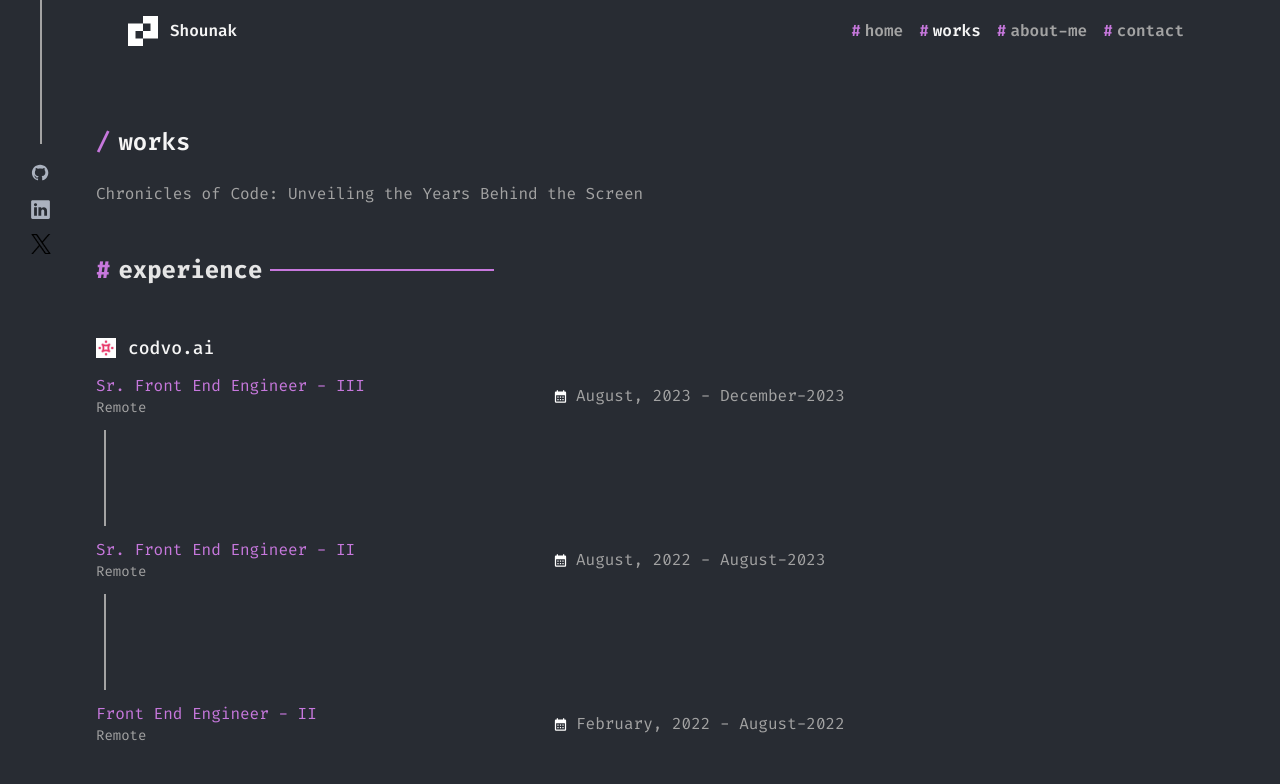
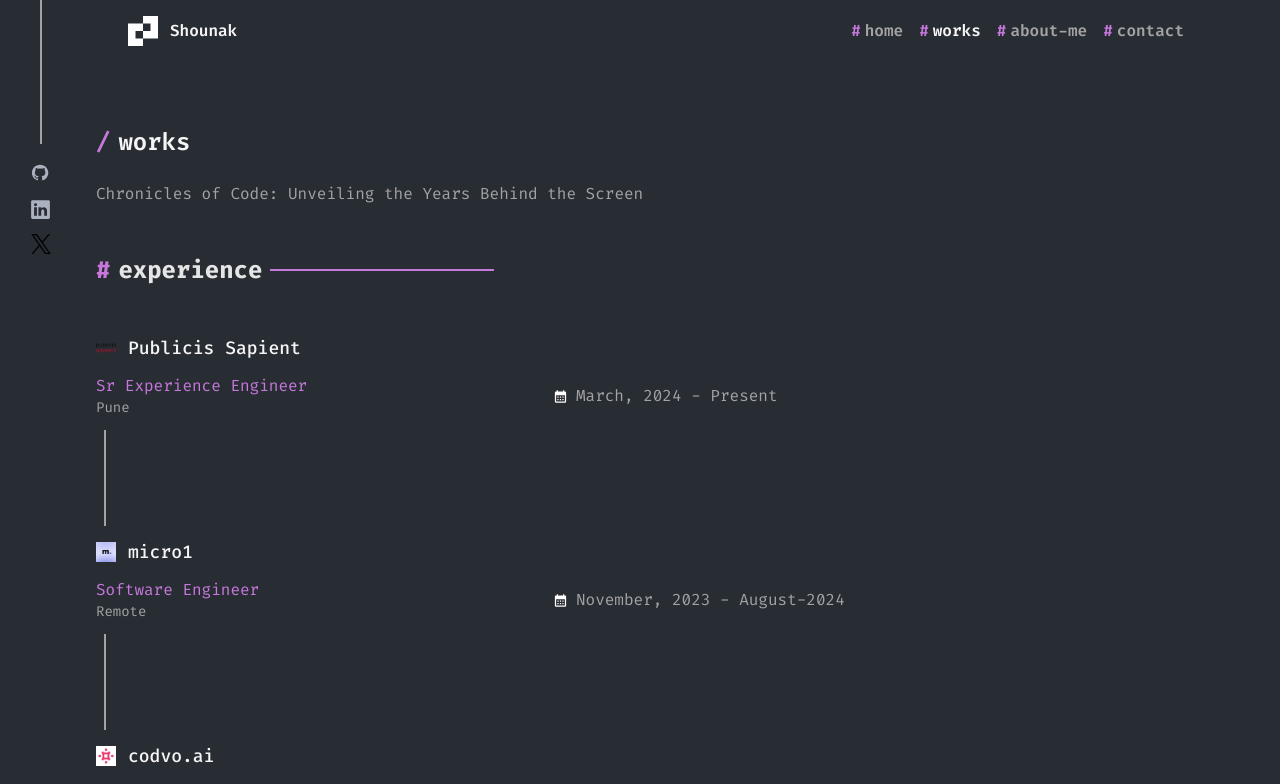
Before and after one commit to shounakay/portfolio, a Next.js app: page /works in a window 1280 px wide. Shown: the top 784 px of the page. Built offline with nearby package versions, Linux system fonts and the light colour scheme.

Commit message:
feat: Add skills, experience, and increase years of experience

```diff
--- a/src/app/_components/Footer.tsx
+++ b/src/app/_components/Footer.tsx
@@ -29,7 +29,7 @@
         </div>
         <div className="mt-4 flex items-center justify-center gap-2 text-sm text-neutral-400">
           <MdCopyright />
-          <span>Copyright 2024.</span>
+          <span>Copyright 2026.</span>
           <span>Made by Shounak</span>
         </div>
       </footer>
--- a/src/app/about-me/page.tsx
+++ b/src/app/about-me/page.tsx
@@ -22,7 +22,7 @@
             <h3 className="">Hello, I am Shounak</h3>
             {/* <p>I am full stack engineer with 4 years of experience.</p> */}
             <p>
-              I bring over four years of experience as a dedicated full-stack
+              I bring over six years of experience as a dedicated full-stack
               engineer, demonstrating a profound passion for my craft. My
               enthusiasm extends beyond routine tasks, as I am fervently
               committed to staying abreast of emerging technologies within the
--- a/src/app/page.tsx
+++ b/src/app/page.tsx
@@ -19,13 +19,14 @@
             Discover the World of Code with Shounak: A seasoned{" "}
             <span className=" text-lavender-400">FullStack Engineer </span>
             <span className="text-left text-3xl font-semibold text-neutral-200">
-              with four years of expertise.
+              with six years of expertise.
             </span>
           </p>
           <p className="mt-6 hyphens-auto text-sm text-neutral-500">
-            With a commitment to turning visions into reality and a love for
-            crafting elegant solutions, Shounak is ready to bring your ideas to
-            life.
+            Dedicated to translating complex visions into built environments,
+            Shounak leverages a disciplined approach to architectural design and
+            technical precision to deliver sophisticated, high-performance
+            solutions.
           </p>
         </div>
         <div className="flex flex-col">
@@ -33,7 +34,7 @@
           <div className="flex items-center gap-2 border border-neutral-500 p-1">
             <div className="h-3 w-3 bg-lavender-400" />
             <p className="text-sm text-neutral-100">
-              Currently working on a side project
+              Currently working on a AI Powered web app project
             </p>
           </div>
         </div>
@@ -93,7 +94,7 @@
             <h3 className="">Hello, I am Shounak</h3>
             {/* <p>I am full stack engineer with 4 years of experience.</p> */}
             <p>
-              I bring over four years of experience as a dedicated full-stack
+              I bring over six years of experience as a dedicated full-stack
               engineer, demonstrating a profound passion for my craft. My
               enthusiasm extends beyond routine tasks, as I am fervently
               committed to staying abreast of emerging technologies within the
--- a/src/app/works/page.tsx
+++ b/src/app/works/page.tsx
@@ -1,6 +1,8 @@
 import Image from "next/image";
 import React from "react";
 import codvo from "../../../public/codvo_logo.jpeg";
+import micro1 from "../../../public/micro1_logo.jpg";
+import sapient from "../../../public/publicis-sapient-logo.png"
 import infosys from "../../../public/infosys_logo.jpeg";
 import { MdCalendarMonth } from "react-icons/md";
 
@@ -18,11 +20,45 @@
       </div>
       <section className="mt-12 flex w-full flex-col gap-12 pb-12">
         <div className="flex items-center gap-2 text-xl lg:text-2xl">
-          <span className=" text-lavender-400 font-bold">#</span>
+          <span className=" font-bold text-lavender-400">#</span>
           <span className="font-bold text-neutral-200">experience</span>
-          <span className="border-lavender-400 w-56 border" />
+          <span className="w-56 border border-lavender-400" />
         </div>
         <div className="flex w-full flex-col gap-3 lg:w-[70%]">
+        <div className="flex items-center gap-3 text-lg font-medium text-neutral-100">
+            <Image src={sapient} alt="codvo" width={20} height={20} />
+            <h3>Publicis Sapient</h3>
+          </div>
+          <div className="flex w-full items-center justify-between">
+            <div className="text-xs md:text-sm lg:text-base">
+              <h3 className="text-lavender-400 ">Sr Experience Engineer</h3>
+              <h3 className="text-sm text-neutral-400">Pune</h3>
+            </div>
+            <div className="flex basis-2/5 items-center gap-2">
+              <MdCalendarMonth style={{ color: "#ffff" }} size={15} />
+              <h3 className="text-xs text-neutral-400 md:text-sm lg:text-base">
+                March, 2024 - Present
+              </h3>
+            </div>
+          </div>
+          <div className="ml-2 h-24 w-0 border-[0.5px] border-neutral-400" />
+          <div className="flex items-center gap-3 text-lg font-medium text-neutral-100">
+            <Image src={micro1} alt="codvo" width={20} height={20} />
+            <h3>micro1</h3>
+          </div>
+          <div className="flex w-full items-center justify-between">
+            <div className="text-xs md:text-sm lg:text-base">
+              <h3 className="text-lavender-400 ">Software Engineer</h3>
+              <h3 className="text-sm text-neutral-400">Remote</h3>
+            </div>
+            <div className="flex basis-2/5 items-center gap-2">
+              <MdCalendarMonth style={{ color: "#ffff" }} size={15} />
+              <h3 className="text-xs text-neutral-400 md:text-sm lg:text-base">
+                November, 2023 - August-2024
+              </h3>
+            </div>
+          </div>
+          <div className="ml-2 h-24 w-0 border-[0.5px] border-neutral-400" />
           <div className="flex items-center gap-3 text-lg font-medium text-neutral-100">
             <Image src={codvo} alt="codvo" width={20} height={20} />
             <h3>codvo.ai</h3>
```
Also changed, not shown: src/app/helper.ts (+4 -5 lines), public/micro1_logo.jpg (added), public/publicis-sapient-logo.png (added).
